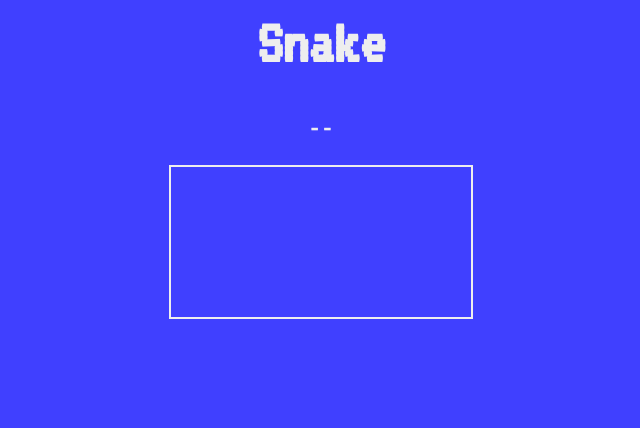
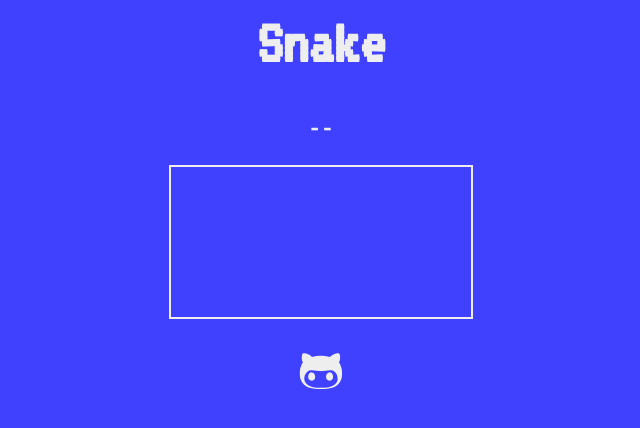
Before and after one commit to NealRame/Snake, a website: page src/index.html in a window 1280 px wide. Shown: the whole page, without its empty margins (319-959 px from the left). Drawn offline with nearby package versions, Linux system fonts and the light colour scheme; files that its build step writes are made by us from their sources; files whose address does not match are found by name.

Commit message:
Link to github repository.

```diff
--- a/src/index.html
+++ b/src/index.html
@@ -10,6 +10,11 @@
         <h1>Snake</h1>
         <div id="score">--</div>
         <canvas id="screen"></canvas>
+        <div id="links">
+            <a id="github" href="https://github.com/NealRame/Snake" target="_blank">
+                <i class="nr nr-github"></i>
+            </a>
+        </div>
         <div id="message-box" data-visible="no"></div>
         <div id="menu-box" data-visible="no">
             <h1>Game Over</h1>
--- a/src/sass/style.scss
+++ b/src/sass/style.scss
@@ -72,3 +72,12 @@ h1 {
         margin-top: .5rem;
     }
 }
+#links {
+    margin-top: .5rem;
+    text-align: center;
+    #github {
+        color: $body-fg-color;
+        font-size: 3rem;
+        text-decoration: none;
+    }
+}
```
